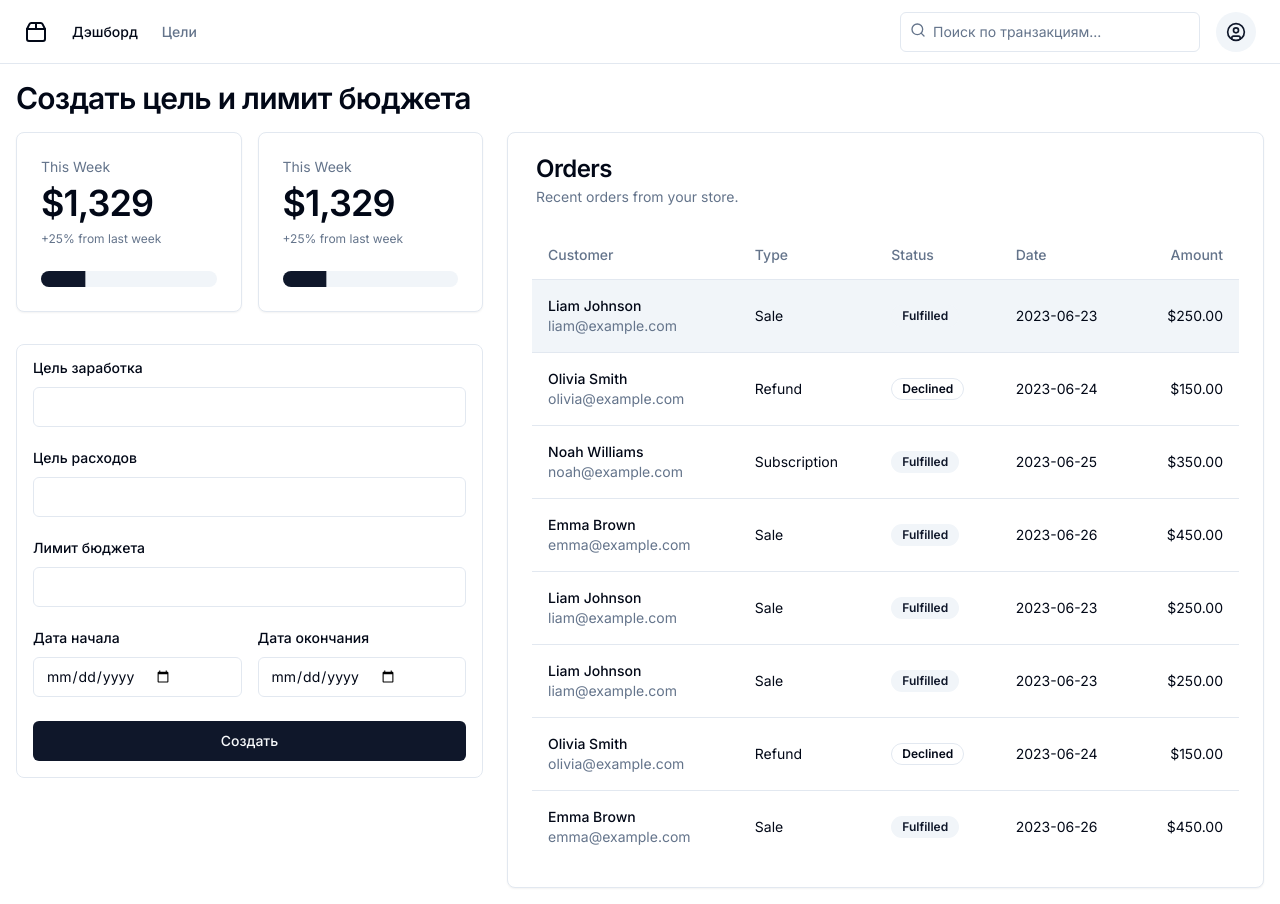
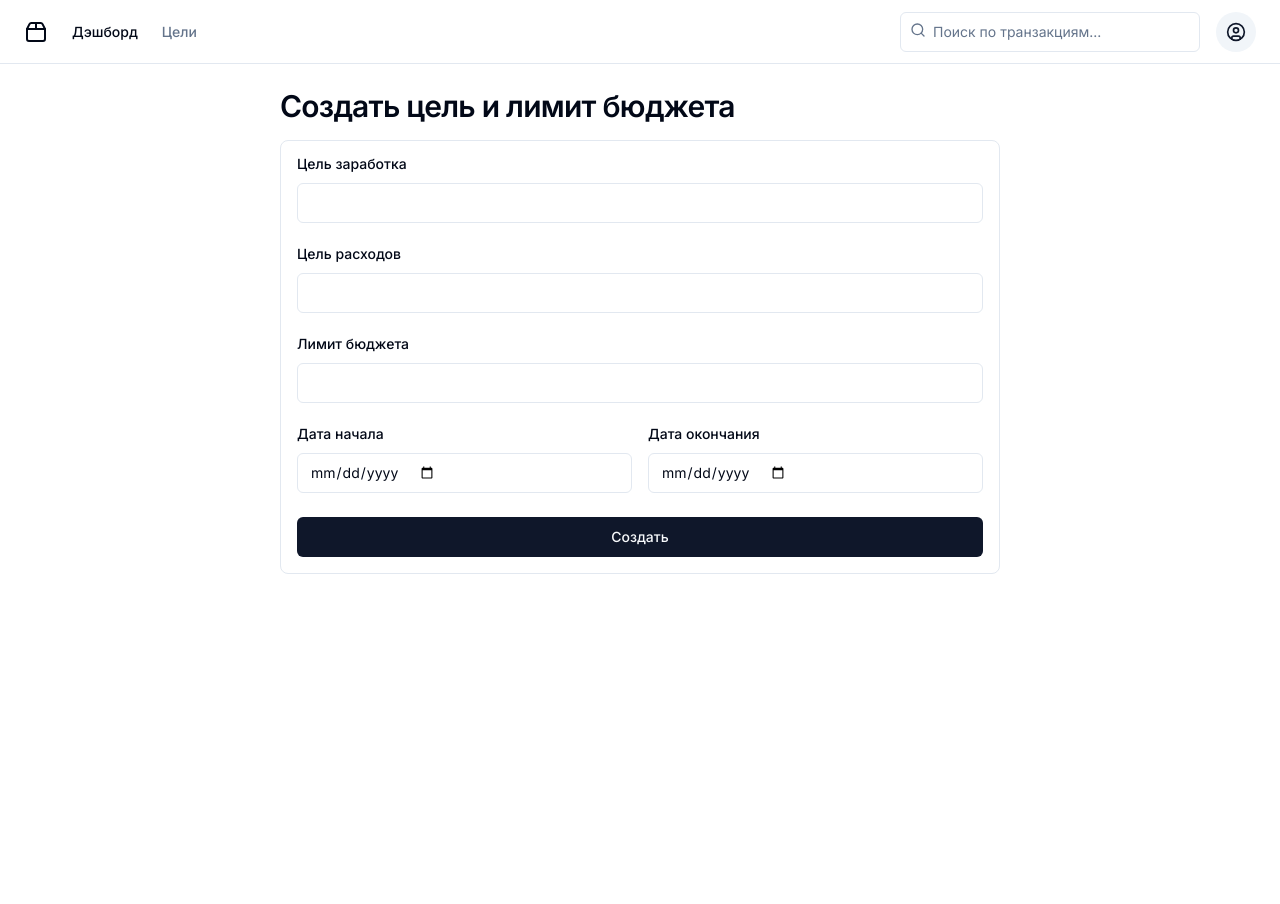
Before and after one commit to labinochka/IT_One-CAREER-HACKATHON, a Next.js app in the folder frontend/: page /goals in a window 1280 px wide. After the commit the page ends 800 px from the top, so only its background shows below. Built offline with nearby package versions, Linux system fonts and the light colour scheme.

Commit message:
feat: goals

```diff
--- a/frontend/app/goals/page.tsx
+++ b/frontend/app/goals/page.tsx
@@ -49,44 +49,13 @@ export default function Component() {
   return (
     <div>
       <Header />
-      <main className="mx-auto w-full p-4 ">
+      <main className="mx-auto w-full p-6 max-w-screen-md">
         <h2 className="scroll-m-20 text-3xl font-semibold tracking-tight first:mt-0 mb-4">
           Создать цель и лимит бюджета
         </h2>
 
-        <div className="grid gap-6 grid-flow-col w-full">
+        <div className="grid gap-6 grid-flow-row w-full">
           <div className="relative hidden flex-col items-start gap-8 md:flex">
-            <div className="flex w-full gap-4">
-              <Card className="w-1/2">
-                <CardHeader className="pb-2">
-                  <CardDescription>This Week</CardDescription>
-                  <CardTitle className="text-4xl">$1,329</CardTitle>
-                </CardHeader>
-                <CardContent>
-                  <div className="text-xs text-muted-foreground">
-                    +25% from last week
-                  </div>
-                </CardContent>
-                <CardFooter>
-                  <Progress value={25} aria-label="25% increase" />
-                </CardFooter>
-              </Card>
-              <Card className="w-1/2">
-                <CardHeader className="pb-2">
-                  <CardDescription>This Week</CardDescription>
-                  <CardTitle className="text-4xl">$1,329</CardTitle>
-                </CardHeader>
-                <CardContent>
-                  <div className="text-xs text-muted-foreground">
-                    +25% from last week
-                  </div>
-                </CardContent>
-                <CardFooter>
-                  <Progress value={25} aria-label="25% increase" />
-                </CardFooter>
-              </Card>
-            </div>
-
             <form
               onSubmit={handleSubmit}
               className="grid w-full items-start gap-6"
@@ -130,165 +99,8 @@ export default function Component() {
               </fieldset>
             </form>
           </div>
-          <List />
         </div>
       </main>
     </div>
   );
 }
-
-export function List() {
-  return (
-    <Card>
-      <CardHeader className="px-7">
-        <CardTitle>Orders</CardTitle>
-        <CardDescription>Recent orders from your store.</CardDescription>
-      </CardHeader>
-      <CardContent>
-        <Table>
-          <TableHeader>
-            <TableRow>
-              <TableHead>Customer</TableHead>
-              <TableHead className="hidden sm:table-cell">Type</TableHead>
-              <TableHead className="hidden sm:table-cell">Status</TableHead>
-              <TableHead className="hidden md:table-cell">Date</TableHead>
-              <TableHead className="text-right">Amount</TableHead>
-            </TableRow>
-          </TableHeader>
-          <TableBody>
-            <TableRow className="bg-accent">
-              <TableCell>
-                <div className="font-medium">Liam Johnson</div>
-                <div className="hidden text-sm text-muted-foreground md:inline">
-                  liam@example.com
-                </div>
-              </TableCell>
-              <TableCell className="hidden sm:table-cell">Sale</TableCell>
-              <TableCell className="hidden sm:table-cell">
-                <Badge className="text-xs" variant="secondary">
-                  Fulfilled
-                </Badge>
-              </TableCell>
-              <TableCell className="hidden md:table-cell">2023-06-23</TableCell>
-              <TableCell className="text-right">$250.00</TableCell>
-            </TableRow>
-            <TableRow>
-              <TableCell>
-                <div className="font-medium">Olivia Smith</div>
-                <div className="hidden text-sm text-muted-foreground md:inline">
-                  olivia@example.com
-                </div>
-              </TableCell>
-              <TableCell className="hidden sm:table-cell">Refund</TableCell>
-              <TableCell className="hidden sm:table-cell">
-                <Badge className="text-xs" variant="outline">
-                  Declined
-                </Badge>
-              </TableCell>
-              <TableCell className="hidden md:table-cell">2023-06-24</TableCell>
-              <TableCell className="text-right">$150.00</TableCell>
-            </TableRow>
-            <TableRow>
-              <TableCell>
-                <div className="font-medium">Noah Williams</div>
-                <div className="hidden text-sm text-muted-foreground md:inline">
-                  noah@example.com
-                </div>
-              </TableCell>
-              <TableCell className="hidden sm:table-cell">
-                Subscription
-              </TableCell>
-              <TableCell className="hidden sm:table-cell">
-                <Badge className="text-xs" variant="secondary">
-                  Fulfilled
-                </Badge>
-              </TableCell>
-              <TableCell className="hidden md:table-cell">2023-06-25</TableCell>
-              <TableCell className="text-right">$350.00</TableCell>
-            </TableRow>
-            <TableRow>
-              <TableCell>
-                <div className="font-medium">Emma Brown</div>
-                <div className="hidden text-sm text-muted-foreground md:inline">
-                  emma@example.com
-                </div>
-              </TableCell>
-              <TableCell className="hidden sm:table-cell">Sale</TableCell>
-              <TableCell className="hidden sm:table-cell">
-                <Badge className="text-xs" variant="secondary">
-                  Fulfilled
-                </Badge>
-              </TableCell>
-              <TableCell className="hidden md:table-cell">2023-06-26</TableCell>
-              <TableCell className="text-right">$450.00</TableCell>
-            </TableRow>
-            <TableRow>
-              <TableCell>
-                <div className="font-medium">Liam Johnson</div>
-                <div className="hidden text-sm text-muted-foreground md:inline">
-                  liam@example.com
-                </div>
-              </TableCell>
-              <TableCell className="hidden sm:table-cell">Sale</TableCell>
-              <TableCell className="hidden sm:table-cell">
-                <Badge className="text-xs" variant="secondary">
-                  Fulfilled
-                </Badge>
-              </TableCell>
-              <TableCell className="hidden md:table-cell">2023-06-23</TableCell>
-              <TableCell className="text-right">$250.00</TableCell>
-            </TableRow>
-            <TableRow>
-              <TableCell>
-                <div className="font-medium">Liam Johnson</div>
-                <div className="hidden text-sm text-muted-foreground md:inline">
-                  liam@example.com
-                </div>
-              </TableCell>
-              <TableCell className="hidden sm:table-cell">Sale</TableCell>
-              <TableCell className="hidden sm:table-cell">
-                <Badge className="text-xs" variant="secondary">
-                  Fulfilled
-                </Badge>
-              </TableCell>
-              <TableCell className="hidden md:table-cell">2023-06-23</TableCell>
-              <TableCell className="text-right">$250.00</TableCell>
-            </TableRow>
-            <TableRow>
-              <TableCell>
-                <div className="font-medium">Olivia Smith</div>
-                <div className="hidden text-sm text-muted-foreground md:inline">
-                  olivia@example.com
-                </div>
-              </TableCell>
-              <TableCell className="hidden sm:table-cell">Refund</TableCell>
-              <TableCell className="hidden sm:table-cell">
-                <Badge className="text-xs" variant="outline">
-                  Declined
-                </Badge>
-              </TableCell>
-              <TableCell className="hidden md:table-cell">2023-06-24</TableCell>
-              <TableCell className="text-right">$150.00</TableCell>
-            </TableRow>
-            <TableRow>
-              <TableCell>
-                <div className="font-medium">Emma Brown</div>
-                <div className="hidden text-sm text-muted-foreground md:inline">
-                  emma@example.com
-                </div>
-              </TableCell>
-              <TableCell className="hidden sm:table-cell">Sale</TableCell>
-              <TableCell className="hidden sm:table-cell">
-                <Badge className="text-xs" variant="secondary">
-                  Fulfilled
-                </Badge>
-              </TableCell>
-              <TableCell className="hidden md:table-cell">2023-06-26</TableCell>
-              <TableCell className="text-right">$450.00</TableCell>
-            </TableRow>
-          </TableBody>
-        </Table>
-      </CardContent>
-    </Card>
-  );
-}
```
